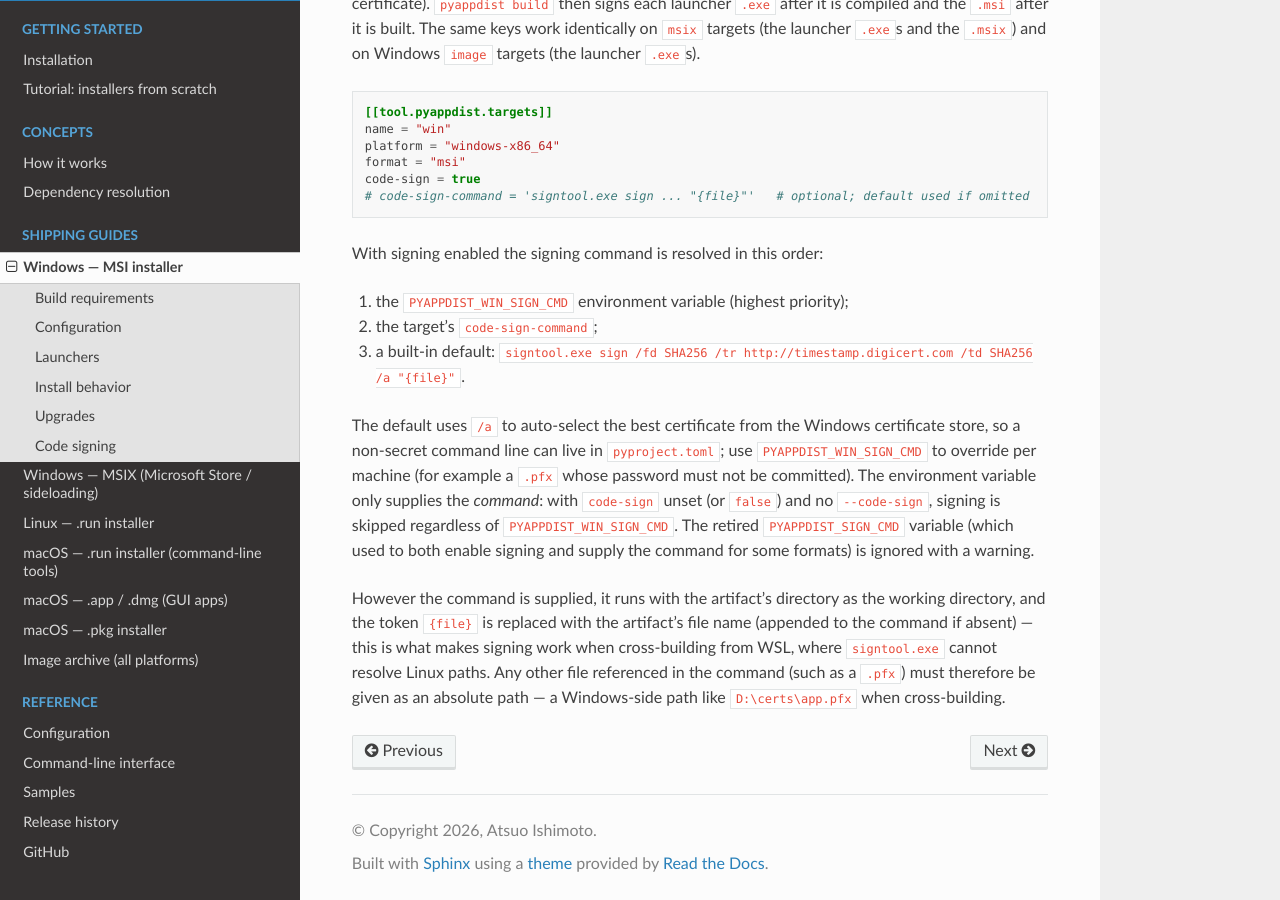
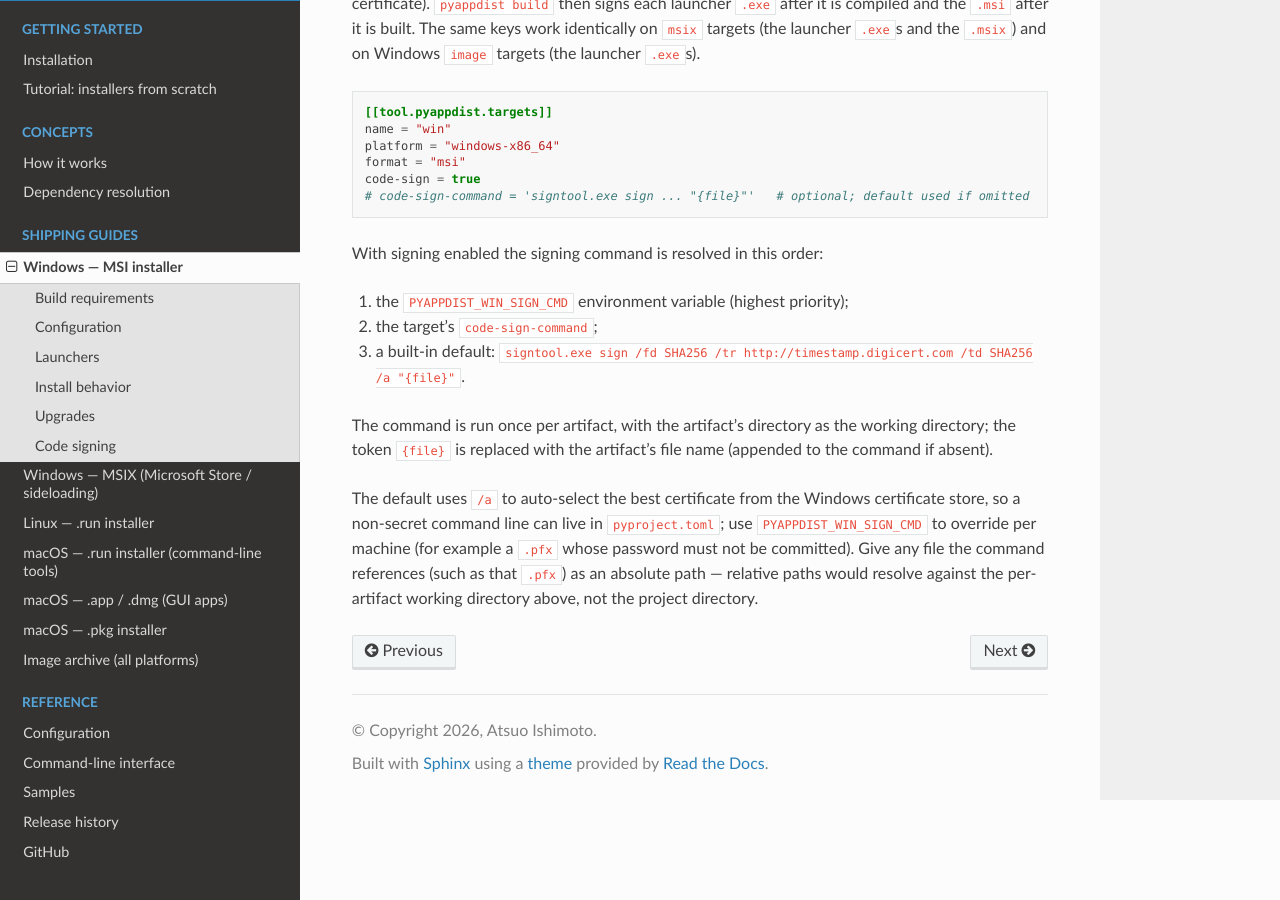
Before and after one commit to atsuoishimoto/pyappdist, a Sphinx documentation site: the page built from docs/platforms/windows-msi.rst, in a window 1280 px wide and 900 px high, scrolled down 3330 px. Built offline with Sphinx 7.4.7 and the Read the Docs theme 3.1.0, drawn with Linux system fonts in a browser that asks for light colours.

Commit message:
docs: tighten the code-signing command paragraphs
- State the execution model (once per artifact, artifact directory as
  cwd, {file} replaced with the file name) right after the command
  resolution list.
- Attach the absolute-path advice for files referenced by the command
  (such as a .pfx) to the paragraph that introduces custom commands,
  dropping the WSL cross-build rationale.
- Drop the note on the retired PYAPPDIST_SIGN_CMD variable and the
  "env var does not enable signing" caveat: the runtime warning covers
  the former, and the section already states how signing is enabled.

```diff
--- a/docs/platforms/windows-msi.rst
+++ b/docs/platforms/windows-msi.rst
@@ -186,20 +186,14 @@ With signing enabled the signing command is resolved in this order:
 3. a built-in default:
    ``signtool.exe sign /fd SHA256 /tr http://timestamp.digicert.com /td SHA256 /a "{file}"``.
 
+The command is run once per artifact, with the artifact's directory as the
+working directory; the token ``{file}`` is replaced with the artifact's file
+name (appended to the command if absent).
+
 The default uses ``/a`` to auto-select the best certificate from the Windows
 certificate store, so a non-secret command line can live in
 ``pyproject.toml``; use ``PYAPPDIST_WIN_SIGN_CMD`` to override per machine
-(for example a ``.pfx`` whose password must not be committed). The
-environment variable only supplies the *command*: with ``code-sign`` unset
-(or ``false``) and no ``--code-sign``, signing is skipped regardless of
-``PYAPPDIST_WIN_SIGN_CMD``. The retired ``PYAPPDIST_SIGN_CMD`` variable
-(which used to both enable signing and supply the command for some formats)
-is ignored with a warning.
-
-However the command is supplied, it runs with the artifact's directory as
-the working directory, and the token ``{file}`` is replaced with the
-artifact's file name (appended to the command if absent) — this is what makes
-signing work when cross-building from WSL, where ``signtool.exe`` cannot
-resolve Linux paths. Any other file referenced in the command (such as a
-``.pfx``) must therefore be given as an absolute path — a Windows-side path
-like ``D:\certs\app.pfx`` when cross-building.
+(for example a ``.pfx`` whose password must not be committed). Give any file
+the command references (such as that ``.pfx``) as an absolute path —
+relative paths would resolve against the per-artifact working directory
+above, not the project directory.
```
